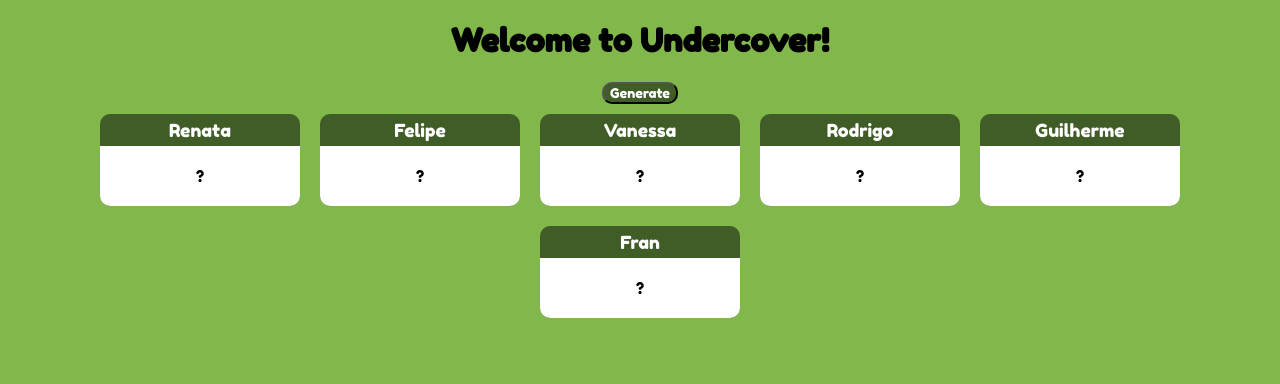
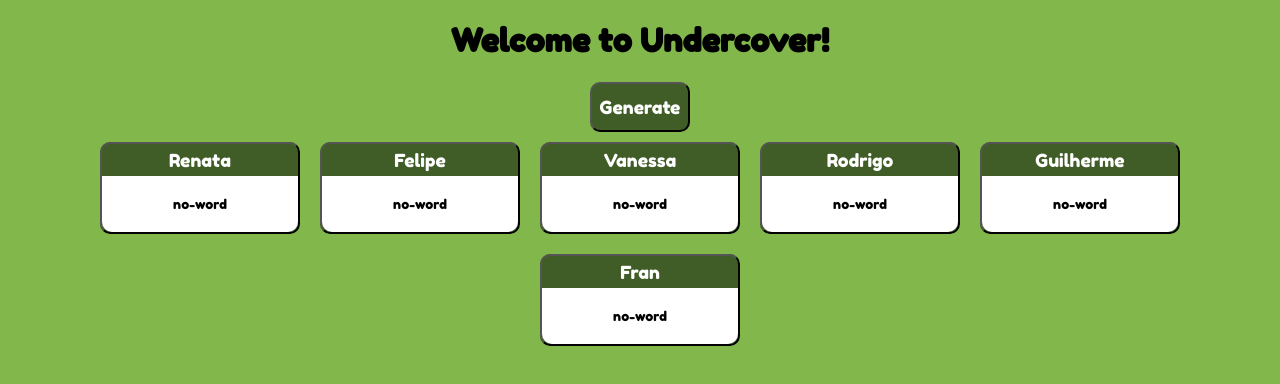
Before and after one commit to renatalourena/undercover, a React (Create React App) app: page /session in a window 1280 px wide. Shown: the top 384 px of the page. Built offline with nearby package versions, Linux system fonts and the light colour scheme.

Commit message:
Format buttons shape

```diff
--- a/src/components/Board.css
+++ b/src/components/Board.css
@@ -9,3 +9,15 @@
   margin: 20px;
   height: 50px;
 }
+
+.board .start-button {
+  display: flex;
+  justify-content: center;
+}
+
+.start-button  button{
+  margin: 10px;
+  font-size: 18px;
+  min-height: 50px;
+  min-width: 100px;
+}
--- a/src/components/Card.css
+++ b/src/components/Card.css
@@ -4,9 +4,7 @@
   border-radius: 10px;
   overflow: hidden;
   margin: 10px;
-
   display: flex;
-
   flex-direction: column;
   min-width: 200px;
 }
@@ -25,4 +23,9 @@
   text-align: center;
   padding: 20px;
   flex-grow: 1;
+  border-radius: 0px 0px 10px 10px;
 }
+
+.card button {
+  padding: 0px;
+}
--- a/src/components/Card.jsx
+++ b/src/components/Card.jsx
@@ -17,13 +17,13 @@ class Card extends React.Component {
   render() {
     return (
       <div className='card'>
-        <buttom onClick={this.handleClick}>
+        <button onClick={this.handleClick}>
           <div className='title'>{this.props.user}</div>
           <div className='content'>
-            { this.state.isHided ? '?': this.props.word}
-            {/* {this.props.word} */}
+            {/* { this.state.isHided ? '?': this.props.word} */}
+            {this.props.word}
           </div>
-        </buttom>
+        </button>
       </div>
     )
   }
--- /dev/null
+++ b/src/components/Round.css
@@ -0,0 +1,10 @@
+.generate {
+  display: flex;
+  justify-content: center;
+}
+
+.generate button {
+  font-size: 18px;
+  min-height: 50px;
+  min-width: 100px;
+}
--- a/src/components/Round.jsx
+++ b/src/components/Round.jsx
@@ -2,6 +2,7 @@
 import React from 'react'
 import Board from './Board';
 import distributeWords from '../utils/distributeWords'
+import './Round.css'
 
 class Round extends React.Component {
   constructor(props) {
@@ -22,10 +23,8 @@ class Round extends React.Component {
   render() {
     return (
       <div>
-        <div>
-          <center>
-            <button onClick={this.generateGame}>Generate</button>
-          </center>
+        <div className="generate">
+          <button onClick={this.generateGame}>Generate</button>
         </div>
         <div>
           <Board participants={this.state.players} />
```
